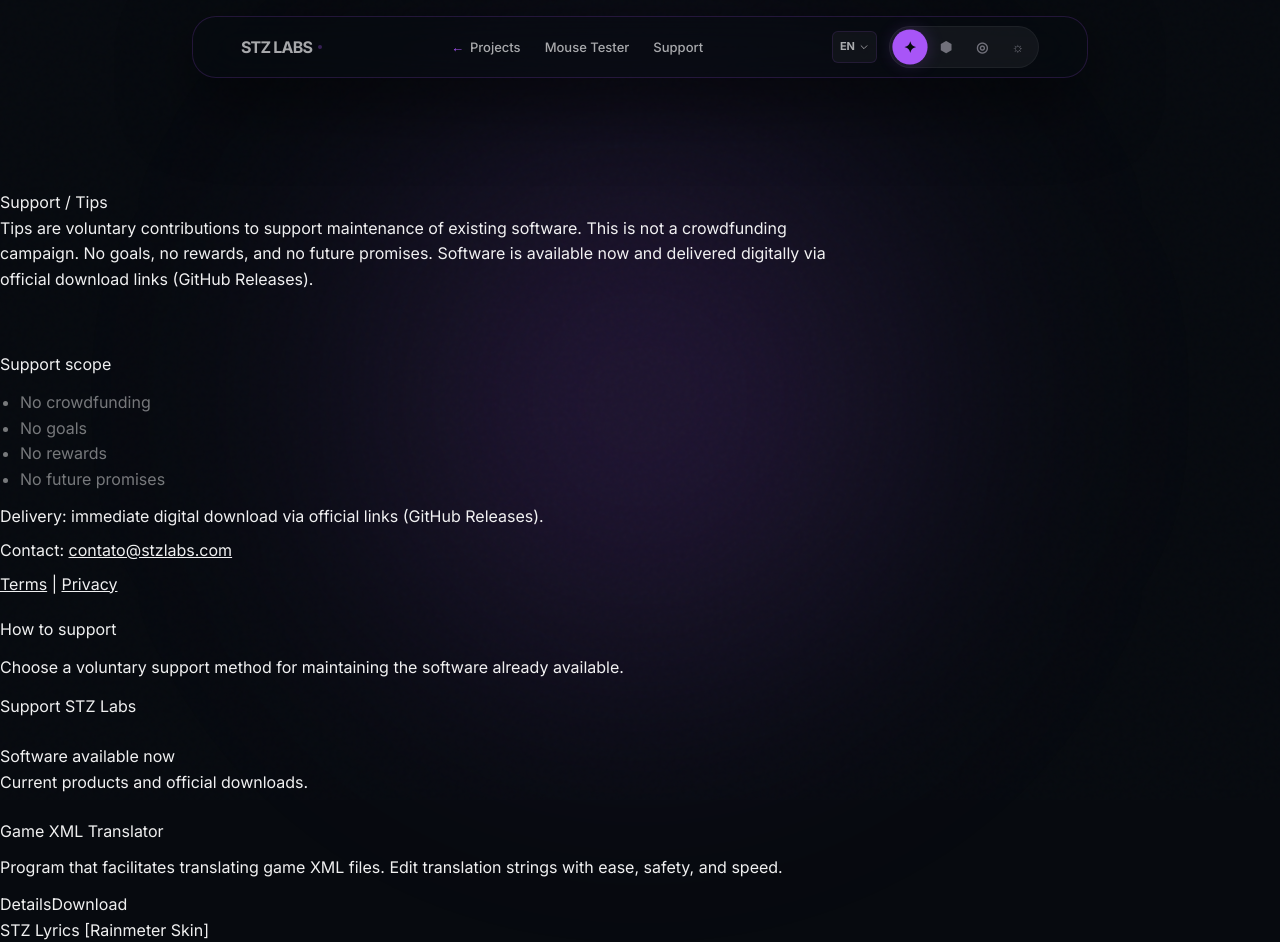
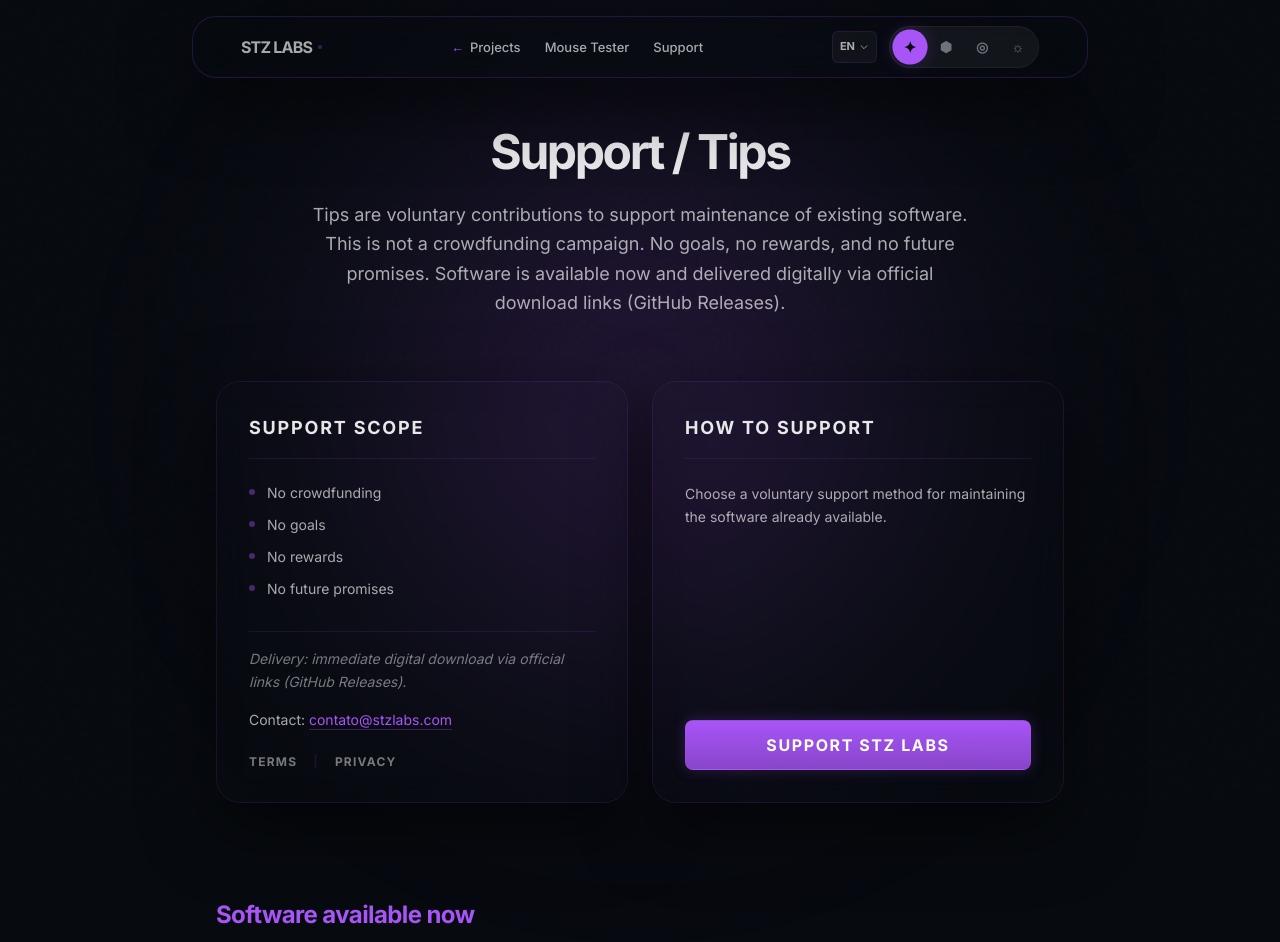
Before and after one commit to starzynhobr/stz-labs, a Next.js app: page /support in a window 1280 px wide. Shown: the top 942 px of the page. Built offline with nearby package versions, Linux system fonts and the light colour scheme.

Commit message:
feat(ui): expand visual system and themed components to support page

```diff
--- a/app/support/page.js
+++ b/app/support/page.js
@@ -2,6 +2,8 @@
 import SupportOptionsModal from '../../components/SupportOptionsModal';
 import TranslatedText from '../../components/TranslatedText';
 import { projects } from '../../data/projects';
+import { Button } from '../../components/ui/Button';
+import { Badge } from '../../components/ui/Badge';
 
 export const metadata = {
     title: 'Support / Tips | STZ LABS',
@@ -35,133 +37,114 @@
     ];
 
     return (
-        <div
-            className="app-shell"
-            style={{
-                minHeight: '100vh',
-                padding: '70px 0 80px',
-            }}
-        >
-            <section className="product-hero" style={{ padding: '120px 0 60px' }}>
-                <div className="container">
-                    <TranslatedText as="h1" i18nKey="support.title" />
-                    <TranslatedText as="p" className="text-muted" style={{ maxWidth: '860px' }} i18nKey="support.subtitle" />
-                </div>
+        <main className="min-h-screen bg-transparent pt-32 pb-24 relative overflow-hidden">
+             <section className="relative w-full max-w-4xl mx-auto px-6 mb-16 text-center">
+                <TranslatedText as="h1" className="text-4xl md:text-5xl font-bold tracking-tighter text-[var(--text-heading)] mb-6" i18nKey="support.title" />
+                <TranslatedText as="p" className="text-base md:text-lg text-[var(--text-secondary)] leading-relaxed max-w-2xl mx-auto" i18nKey="support.subtitle" />
             </section>
 
-            <section className="products" style={{ paddingTop: 0 }}>
-                <div className="container" style={{ maxWidth: '980px' }}>
-                    <article className="card" style={{ marginBottom: '20px' }}>
-                        <TranslatedText as="h3" style={{ marginBottom: '12px' }} i18nKey="support.scope_title" />
-                        <ul
-                            style={{
-                                listStyle: 'disc',
-                                marginLeft: '20px',
-                                color: 'var(--text-muted)',
-                                marginBottom: '12px',
-                            }}
-                        >
-                            <li>
-                                <TranslatedText as="span" i18nKey="support.no_crowdfunding" />
+            <section className="container max-w-4xl mx-auto px-6 space-y-8">
+                {/* Information Cards Grid */}
+                <div className="grid grid-cols-1 md:grid-cols-2 gap-6">
+                    <article className="p-8 rounded-[var(--radius-card)] bg-[var(--surface-primary)] backdrop-blur-[var(--backdrop-blur)] border [border-color:var(--border-subtle)] shadow-[var(--shadow)]">
+                        <TranslatedText as="h3" className="text-lg font-bold text-[var(--text-heading)] mb-6 uppercase tracking-widest border-b [border-color:var(--border-subtle)] pb-4" i18nKey="support.scope_title" />
+                        <ul className="space-y-3 mb-8">
+                            {['no_crowdfunding', 'no_goals', 'no_rewards', 'no_future_promises'].map(key => (
+                                <li key={key} className="flex items-start gap-3 text-sm text-[var(--text-secondary)]">
+                                    <span className="w-1.5 h-1.5 rounded-full bg-[var(--accent)]/40 mt-1.5 shrink-0" />
+                                    <TranslatedText as="span" i18nKey={`support.${key}`} />
                                 </li>
-                            <li>
-                                <TranslatedText as="span" i18nKey="support.no_goals" />
-                            </li>
-                            <li>
-                                <TranslatedText as="span" i18nKey="support.no_rewards" />
-                            </li>
-                            <li>
-                                <TranslatedText as="span" i18nKey="support.no_future_promises" />
-                            </li>
+                            ))}
                         </ul>
-                        <TranslatedText as="p" className="text-muted" style={{ marginBottom: '8px' }} i18nKey="support.delivery" />
-                        <p className="text-muted" style={{ marginBottom: '8px' }}>
+
+                        <div className="space-y-4 pt-4 border-t [border-color:var(--border-subtle)]">
+                            <TranslatedText as="p" className="text-sm text-[var(--text-muted)] leading-relaxed italic" i18nKey="support.delivery" />
+                            <p className="text-sm text-[var(--text-secondary)]">
                                 <TranslatedText as="span" i18nKey="support.contact" />:{' '}
-                            <a href="mailto:contato@stzlabs.com" style={{ textDecoration: 'underline' }}>
+                                <a href="mailto:contato@stzlabs.com" className="text-[var(--accent)] hover:opacity-80 underline underline-offset-4 decoration-[var(--accent)]/30">
                                     contato@stzlabs.com
                                 </a>
                             </p>
-                        <p className="text-muted">
-                            <Link href="/terms" style={{ textDecoration: 'underline' }}>
+                            <div className="flex gap-4 text-xs font-bold uppercase tracking-widest pt-2">
+                                <Link href="/terms" className="text-[var(--text-muted)] hover:text-[var(--accent)] transition-colors">
                                     <TranslatedText as="span" i18nKey="footer.terms" />
-                            </Link>{' '}
-                            {' | '}
-                            <Link href="/privacy" style={{ textDecoration: 'underline' }}>
+                                </Link>
+                                <span className="text-[var(--border-subtle)]">|</span>
+                                <Link href="/privacy" className="text-[var(--text-muted)] hover:text-[var(--accent)] transition-colors">
                                     <TranslatedText as="span" i18nKey="footer.privacy" />
                                 </Link>
-                        </p>
+                            </div>
+                        </div>
                     </article>
 
-                    <article className="card" style={{ marginBottom: '24px' }}>
-                        <TranslatedText as="h3" style={{ marginBottom: '12px' }} i18nKey="support.how_to_support" />
-                        <TranslatedText as="p" className="text-muted" style={{ marginBottom: '14px' }} i18nKey="support.payment_flow" />
+                    <article className="p-8 rounded-[var(--radius-card)] bg-[var(--surface-primary)] backdrop-blur-[var(--backdrop-blur)] border [border-color:var(--border-subtle)] shadow-[var(--shadow)] flex flex-col">
+                        <TranslatedText as="h3" className="text-lg font-bold text-[var(--text-heading)] mb-6 uppercase tracking-widest border-b [border-color:var(--border-subtle)] pb-4" i18nKey="support.how_to_support" />
+                        <TranslatedText as="p" className="text-sm text-[var(--text-secondary)] mb-8 leading-relaxed" i18nKey="support.payment_flow" />
+                        <div className="mt-auto">
                             <SupportOptionsModal
                                 kofiUrl={supportUrl}
                                 mercadoPagoLinks={mercadoPagoLinks}
                             />
+                        </div>
                     </article>
-
-                    <div className="section-header" style={{ marginBottom: '24px' }}>
-                        <TranslatedText as="h2" className="text-accent" i18nKey="support.software_available_now" />
-                        <TranslatedText as="p" className="text-muted" i18nKey="support.current_products" />
                 </div>
 
-                    <div className="product-grid">
+                {/* Available Software Header */}
+                <div className="pt-16 pb-8 border-b [border-color:var(--border-subtle)]">
+                    <TranslatedText as="h2" className="text-2xl font-bold tracking-tight text-[var(--accent)] mb-2" i18nKey="support.software_available_now" />
+                    <TranslatedText as="p" className="text-[var(--text-secondary)]" i18nKey="support.current_products" />
+                </div>
+
+                {/* Simplified Project Grid */}
+                <div className="grid grid-cols-1 md:grid-cols-2 gap-4">
                     {supportProjects.map((project) => {
                         const { href, hasDirectRelease } = getSupportDownload(project);
                         return (
-                                <article key={project.slug} className="card">
-                                    <h3 className="card-title" style={{ marginBottom: '10px' }}>
+                            <article key={project.slug} className="p-6 rounded-[calc(var(--radius-card)*0.7)] bg-[var(--surface-primary)]/50 border [border-color:var(--border-subtle)] hover:[border-color:var(--border-hover)] transition-all duration-300">
+                                <div className="flex justify-between items-start gap-4 mb-4">
+                                    <h3 className="text-lg font-bold text-[var(--text-heading)] tracking-tight">
                                         <TranslatedText as="span" i18nKey={project.titleKey} />
                                     </h3>
+                                    {href && !hasDirectRelease && (
+                                        <Badge variant="default" className="text-[8px] uppercase tracking-tighter">
+                                            <TranslatedText as="span" i18nKey="support.releases_downloads" />
+                                        </Badge>
+                                    )}
+                                </div>
+
                                 <TranslatedText
                                     as="p"
-                                        className="card-desc"
+                                    className="text-sm text-[var(--text-secondary)] leading-relaxed mb-6 line-clamp-2"
                                     i18nKey={project.descriptionKey}
-                                        style={{
-                                            whiteSpace: 'nowrap',
-                                            overflow: 'hidden',
-                                            textOverflow: 'ellipsis',
-                                            marginBottom: '12px',
-                                        }}
                                 />
 
-                                    {!hasDirectRelease && href && (
-                                        <TranslatedText as="p" className="text-muted" style={{ marginBottom: '12px' }} i18nKey="support.releases_downloads" />
-                                    )}
-
-                                    <div className="card-actions">
-                                        <Link href={`/projects/${project.slug}`} className="btn btn-primary btn-sm">
+                                <div className="flex gap-2">
+                                    <Button asChild variant="primary" size="sm" className="px-4">
+                                        <Link href={`/projects/${project.slug}`}>
                                             <TranslatedText as="span" i18nKey="cards.btn_details" />
                                         </Link>
+                                    </Button>
+
                                     {href ? (
-                                            <a
-                                                href={href}
-                                                target="_blank"
-                                                rel="noreferrer"
-                                                className="btn btn-secondary btn-sm"
-                                            >
+                                        <Button asChild variant="secondary" size="sm" className="px-4">
+                                            <a href={href} target="_blank" rel="noreferrer">
                                                 <TranslatedText as="span" i18nKey="cards.btn_download" />
                                             </a>
+                                        </Button>
                                     ) : (
-                                            <span
-                                                className="btn btn-secondary btn-sm"
-                                                aria-disabled="true"
-                                                style={{ opacity: 0.65 }}
-                                            >
+                                        <Button variant="secondary" size="sm" className="px-4 opacity-50 cursor-not-allowed" disabled>
                                             <TranslatedText
                                                 as="span"
                                                 i18nKey={project.downloadDisabledLabelKey || 'cards.btn_download'}
                                             />
-                                            </span>
+                                        </Button>
                                     )}
                                 </div>
                             </article>
                         );
                     })}
                 </div>
-                </div>
             </section>
-        </div>
+        </main>
     );
 }
--- a/components/SupportOptionsModal.js
+++ b/components/SupportOptionsModal.js
@@ -4,6 +4,7 @@
 import { createPortal } from 'react-dom';
 import TranslatedText from './TranslatedText';
 import { useLanguage } from '../context/LanguageContext';
+import { Button } from './ui/Button';
 
 export default function SupportOptionsModal({ kofiUrl, mercadoPagoLinks }) {
     const [isOpen, setIsOpen] = useState(false);
@@ -31,26 +32,26 @@
 
     return (
         <>
-            <button
-                type="button"
-                className="btn support-modal-trigger"
+            <Button
+                variant="primary"
                 onClick={() => setIsOpen(true)}
                 aria-haspopup="dialog"
                 aria-expanded={isOpen}
+                className="w-full relative group overflow-hidden py-6"
             >
-                <span className="support-modal-trigger-sheen" aria-hidden="true" />
-                <TranslatedText as="span" i18nKey="support.open_modal_cta" />
-            </button>
+                <div className="absolute inset-0 bg-gradient-to-r from-transparent via-white/10 to-transparent -translate-x-full group-hover:animate-[shimmer_2s_infinite] pointer-events-none" />
+                <TranslatedText as="span" className="relative font-bold text-base tracking-widest uppercase" i18nKey="support.open_modal_cta" />
+            </Button>
 
             {isOpen && typeof document !== 'undefined'
                 ? createPortal(
                 <div
-                    className="support-modal-overlay"
+                    className="fixed inset-0 z-[100] flex items-center justify-center p-4 bg-black/80 backdrop-blur-md animate-in fade-in duration-300"
                     role="presentation"
                     onClick={() => setIsOpen(false)}
                 >
                     <div
-                        className="support-modal"
+                        className="relative w-full max-w-lg bg-[var(--surface-3)] border [border-color:var(--border-strong)] rounded-[var(--radius-card)] p-8 shadow-2xl animate-in zoom-in-95 duration-300"
                         role="dialog"
                         aria-modal="true"
                         aria-labelledby={titleId}
@@ -58,64 +59,67 @@
                     >
                         <button
                             type="button"
-                            className="support-modal-close"
+                            className="absolute top-6 right-6 text-[var(--text-muted)] hover:text-[var(--text-primary)] transition-colors text-2xl leading-none"
                             onClick={() => setIsOpen(false)}
                             aria-label={t('support.modal_close_aria')}
                         >
                             <span aria-hidden="true">×</span>
                         </button>
 
-                        <div className="support-modal-header">
-                            <TranslatedText as="h3" i18nKey="support.modal_title" id={titleId} />
+                        <div className="mb-10">
+                            <TranslatedText as="h3" className="text-2xl font-bold text-[var(--text-heading)] mb-2 tracking-tight" i18nKey="support.modal_title" id={titleId} />
                             <TranslatedText
                                 as="p"
-                                className="text-muted"
+                                className="text-sm text-[var(--text-secondary)] leading-relaxed"
                                 i18nKey="support.modal_subtitle"
                             />
                         </div>
 
-                        <div className="support-method-card">
-                            <div className="support-method-copy">
-                                <TranslatedText as="h4" i18nKey="support.kofi_title" />
+                        <div className="space-y-8">
+                            {/* Ko-fi Option */}
+                            <div className="p-6 rounded-2xl bg-[var(--surface-primary)] border [border-color:var(--border-subtle)]">
+                                <div className="mb-6">
+                                    <TranslatedText as="h4" className="text-sm font-bold text-[var(--accent)] uppercase tracking-widest mb-2" i18nKey="support.kofi_title" />
                                     <TranslatedText
                                         as="p"
-                                    className="text-muted"
+                                        className="text-[13px] text-[var(--text-secondary)] leading-relaxed"
                                         i18nKey="support.kofi_text"
                                     />
                                 </div>
-                            <a
-                                href={kofiUrl}
-                                target="_blank"
-                                rel="noopener noreferrer"
-                                className="btn btn-primary support-method-button"
-                            >
+                                <Button asChild variant="primary" className="w-full">
+                                    <a href={kofiUrl} target="_blank" rel="noopener noreferrer">
                                         <TranslatedText as="span" i18nKey="support.kofi_button" />
                                     </a>
+                                </Button>
                             </div>
 
-                        <div className="support-method-separator" aria-hidden="true" />
+                            <div className="relative flex items-center py-2">
+                                <div className="flex-grow border-t [border-color:var(--border-subtle)]"></div>
+                                <span className="flex-shrink mx-4 text-[10px] font-bold text-[var(--text-muted)] uppercase tracking-[0.2em]">ou</span>
+                                <div className="flex-grow border-t [border-color:var(--border-subtle)]"></div>
+                            </div>
 
-                        <div className="support-method-copy">
-                            <TranslatedText as="h4" i18nKey="support.mercado_pago_title" />
+                            {/* Mercado Pago Options */}
+                            <div>
+                                <div className="mb-6 text-center">
+                                    <TranslatedText as="h4" className="text-sm font-bold text-[var(--text-heading)] uppercase tracking-widest mb-2" i18nKey="support.mercado_pago_title" />
                                     <TranslatedText
                                         as="p"
-                                className="text-muted"
+                                        className="text-[13px] text-[var(--text-secondary)] leading-relaxed"
                                         i18nKey="support.mercado_pago_text"
                                     />
                                 </div>
 
-                        <div className="support-amount-grid">
+                                <div className="grid grid-cols-1 sm:grid-cols-3 gap-3">
                                     {mercadoPagoLinks.map((option) => (
-                                <a
-                                    key={option.href}
-                                    href={option.href}
-                                    target="_blank"
-                                    rel="noopener noreferrer"
-                                    className="btn btn-secondary support-amount-button"
-                                >
+                                        <Button key={option.href} asChild variant="secondary" size="sm">
+                                            <a href={option.href} target="_blank" rel="noopener noreferrer">
                                                 <TranslatedText as="span" i18nKey={option.labelKey} />
                                             </a>
+                                        </Button>
                                     ))}
+                                </div>
+                            </div>
                         </div>
                     </div>
                 </div>,
```
Lines whose indentation alone changed are shown as unchanged.
